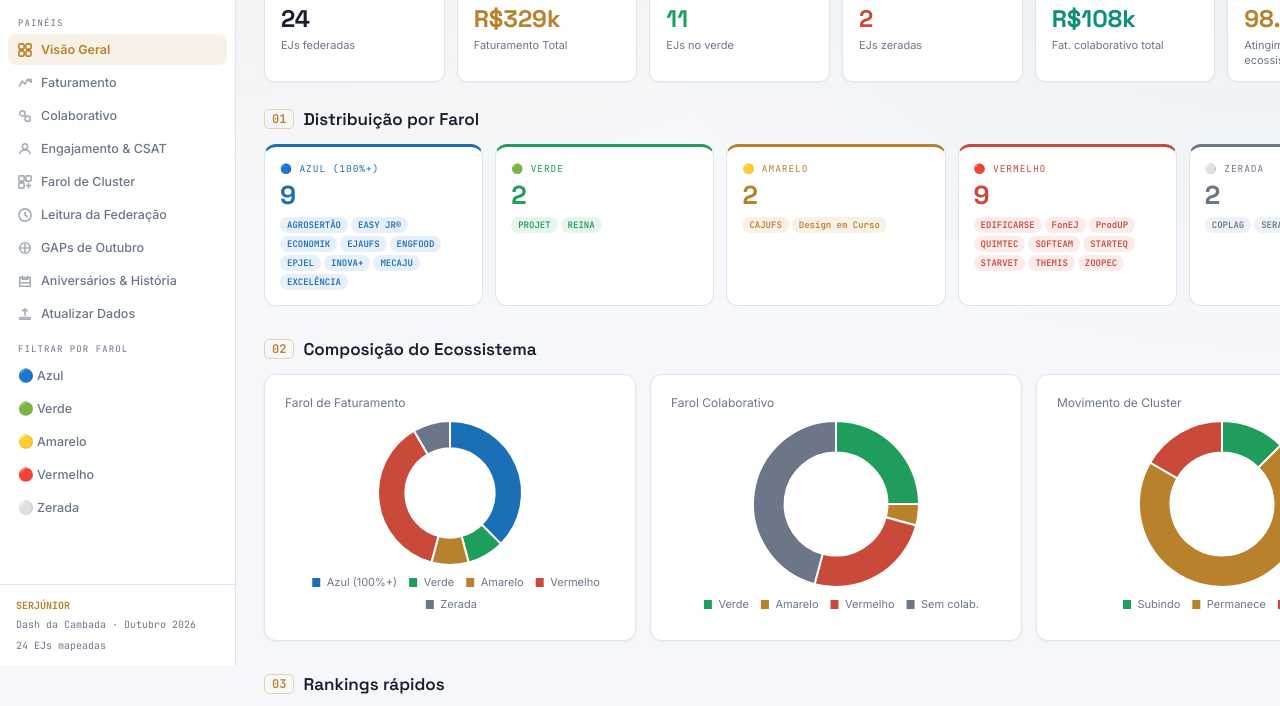
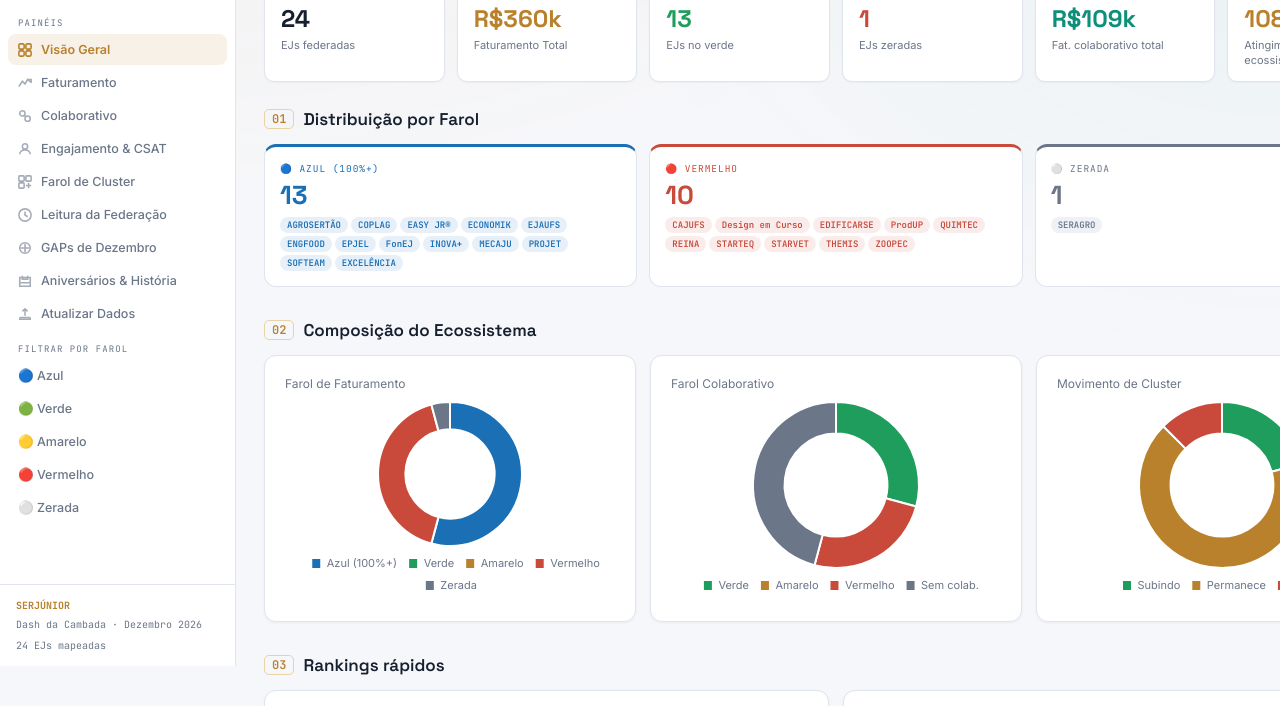
Before and after one commit to enzoguilhermee/Dash-Cambada, a plain HTML site: page index.html in a window 1280 px wide. Shown: the part 134-840 px from the top of the page. Drawn offline with nearby package versions, Linux system fonts and the light colour scheme.

Commit message:
atualização

```diff
--- a/index.html
+++ b/index.html
@@ -1401,7 +1401,7 @@ footer{
   <div class="slogo">
     <div class="slogo-eyebrow">SERJÚNIOR · Dash da Cambada 2026</div>
     <div class="slogo-title">Dash da<br>Cambada</div>
-    <div class="slogo-sub">Outubro 2026 · 24 EJs</div>
+    <div class="slogo-sub">Dezembro 2026 · 24 EJs</div>
   </div>
   <div class="sidebar-inner">
     <span class="sg-lbl">Painéis</span>
@@ -1411,7 +1411,7 @@ footer{
     <div class="nav-item" onclick="sv('engaj',this)"><svg viewBox="0 0 16 16" fill="none" stroke="currentColor" stroke-width="1.8"><circle cx="8" cy="5" r="3"/><path d="M2 14c0-3 2.7-5 6-5s6 2 6 5"/></svg>Engajamento & CSAT</div>
     <div class="nav-item" onclick="sv('cluster',this)"><svg viewBox="0 0 16 16" fill="none" stroke="currentColor" stroke-width="1.8"><rect x="1" y="1" width="6" height="6" rx="1"/><rect x="9" y="1" width="6" height="6" rx="1"/><rect x="1" y="9" width="6" height="6" rx="1"/><path d="M9 12h6M12 9v6"/></svg>Farol de Cluster</div>
     <div class="nav-item" onclick="sv('dash',this)"><svg viewBox="0 0 16 16" fill="none" stroke="currentColor" stroke-width="1.8"><circle cx="8" cy="8" r="7"/><path d="M8 4v4l3 2"/></svg>Leitura da Federação</div>
-    <div class="nav-item" onclick="sv('gaps',this)"><svg viewBox="0 0 16 16" fill="none" stroke="currentColor" stroke-width="1.8"><path d="M3 8h10M8 3v10"/><circle cx="8" cy="8" r="6"/></svg>GAPs de Outubro</div>
+    <div class="nav-item" onclick="sv('gaps',this)"><svg viewBox="0 0 16 16" fill="none" stroke="currentColor" stroke-width="1.8"><path d="M3 8h10M8 3v10"/><circle cx="8" cy="8" r="6"/></svg>GAPs de Dezembro</div>
     <div class="nav-item" onclick="sv('aniv',this)"><svg viewBox="0 0 16 16" fill="none" stroke="currentColor" stroke-width="1.8"><path d="M4 6h8M3 10h10M5 2v3M11 2v3M2 4h12v10H2z"/></svg>Aniversários & História</div>
     <div class="nav-item" onclick="sv('upload',this)"><svg viewBox="0 0 16 16" fill="none" stroke="currentColor" stroke-width="1.8"><path d="M8 10V2M5 5l3-3 3 3"/><path d="M3 12h10a1 1 0 0 1 1 1v1H2v-1a1 1 0 0 1 1-1z"/></svg>Atualizar Dados</div>
     <span class="sg-lbl">Filtrar por farol</span>
@@ -1424,7 +1424,7 @@ footer{
   </div>
   <div class="sfooter">
     <div style="color:var(--gold);font-weight:700;margin-bottom:2px">SERJÚNIOR</div>
-    <div>Dash da Cambada · Outubro 2026</div>
+    <div>Dash da Cambada · Dezembro 2026</div>
     <div style="margin-top:4px">24 EJs mapeadas</div>
   </div>
 </aside>
@@ -1453,7 +1453,7 @@ footer{
       </button>
     </div>
     <div class="tb-meta">
-      <b id="hm-total">24</b> EJs mapeadas · Outubro 2026
+      <b id="hm-total">24</b> EJs mapeadas · Dezembro 2026
     </div>
   </div>
 </div>
@@ -1609,7 +1609,7 @@ footer{
 <!-- ══ CLUSTER ══ -->
 <div class="view" id="view-cluster">
   <div class="section">
-    <div class="section-head"><h2><span class="num">01</span>Farol de Cluster — Outubro 2026</h2></div>
+    <div class="section-head"><h2><span class="num">01</span>Farol de Cluster — Dezembro 2026</h2></div>
     <div class="cl-grid" id="cl-cards"></div>
     <div class="card"><div class="table-scroll"><table>
       <thead><tr><th>EJ</th><th>Cluster Atual</th><th>Almejado</th><th>Situação</th><th>Fat. Bruto</th><th>Fat. Colab.</th><th>% Colab.</th></tr></thead>
@@ -1621,7 +1621,7 @@ footer{
 <!-- ══ LEITURA FEDERAÇÃO ══ -->
 <div class="view" id="view-dash">
   <div class="section">
-    <div class="section-head"><h2><span class="num">01</span>Leitura do Ecossistema — Outubro 2026</h2></div>
+    <div class="section-head"><h2><span class="num">01</span>Leitura do Ecossistema — Dezembro 2026</h2></div>
     <div id="dash-kpis" class="kpis" style="grid-template-columns:repeat(4,1fr);margin-bottom:20px"></div>
     <div class="alert-grid" id="dash-alerts"></div>
   </div>
@@ -1630,7 +1630,7 @@ footer{
 <!-- ══ GAPS ══ -->
 <div class="view" id="view-gaps">
   <div class="section">
-    <div class="section-head"><h2><span class="num">01</span>GAPs de Outubro</h2><div class="sub">Quanto cada EJ precisa para atingir o verde até o fim do mês</div></div>
+    <div class="section-head"><h2><span class="num">01</span>GAPs de Dezembro</h2><div class="sub">Quanto cada EJ precisa para atingir o verde até o fim do mês</div></div>
     <div class="grid-2">
       <div class="card">
         <div style="font-family:'JetBrains Mono',monospace;font-size:10px;color:var(--gold);letter-spacing:.1em;text-transform:uppercase;margin-bottom:3px">💚 Menores GAPs — Faturamento</div>
@@ -1675,13 +1675,13 @@ footer{
     <div class="card" style="margin-top:14px">
       <div style="font-family:'Space Grotesk',sans-serif;font-weight:600;font-size:14px;margin-bottom:12px">Histórico de Atualizações</div>
       <div id="upd-log">
-        <div style="display:flex;justify-content:space-between;padding:5px 0;border-bottom:1px solid var(--line);font-family:'JetBrains Mono',monospace;font-size:11px"><span>Outubro 2026</span><span style="color:var(--teal);font-weight:700">✓ Dados iniciais carregados</span></div>
+        <div style="display:flex;justify-content:space-between;padding:5px 0;border-bottom:1px solid var(--line);font-family:'JetBrains Mono',monospace;font-size:11px"><span>Dezembro 2026</span><span style="color:var(--teal);font-weight:700">✓ Dados iniciais carregados</span></div>
       </div>
     </div>
   </div>
 </div>
 
-<footer>SERJÚNIOR · Dash da Cambada 2026 · 24 EJs analisadas · Outubro 2026</footer>
+<footer>SERJÚNIOR · Dash da Cambada 2026 · 24 EJs analisadas · Dezembro 2026</footer>
 </div><!-- content -->
 </main>
 </div><!-- layout -->
@@ -1716,21 +1716,21 @@ const DATA=[
 "clusterAlmejado": 2,
 "situacao": "PERMANECE",
 "metaFat": 1500.0,
-"fat": 2270.0,
-"pctFat": 151.33,
-"gapFat": -1020.0,
+"fat": 3590.0,
+"pctFat": 239.33,
+"gapFat": -2090.0,
 "farol": "VERDE",
 "categoria": "NORMAL",
-"csatParcial": 0.0,
-"pctCsat": 33.33,
-"pctEngajMEJ": 53.3,
-"pctPermanencia": 17.65,
+"csatParcial": 4.67,
+"pctCsat": 46.15,
+"pctEngajMEJ": 50.0,
+"pctPermanencia": 16.67,
 "fatColab": 170.0,
 "metaColab": 500.0,
 "pctColab": 34.0,
 "gapColab": 330.0,
 "farolColab": "VERMELHO",
-"membros": 15},
+"membros": 16},
 
 <!-- DASH CAJUFS -->
 {"nome": "CAJUFS",
@@ -1743,7 +1743,7 @@ const DATA=[
 "metaFat": 2700.0,
 "fat": 2100.0,
 "pctFat": 77.78,
-"gapFat": 150.0,
+"gapFat": 600.0,
 "farol": "VERDE",
 "categoria": "NORMAL",
 "csatParcial": 0.0,
@@ -1766,9 +1766,9 @@ const DATA=[
 "clusterAlmejado": 2,
 "situacao": "PERMANECE",
 "metaFat": 1500.0,
-"fat": 0.0,
-"pctFat": 0.0,
-"gapFat": 1250.0,
+"fat": 1750.0,
+"pctFat": 116.67,
+"gapFat": -250.0,
 "farol": "ZERADA",
 "categoria": "NORMAL",
 "csatParcial": 0.0,
@@ -1793,7 +1793,7 @@ const DATA=[
 "metaFat": 5000.0,
 "fat": 4123.0,
 "pctFat": 82.46,
-"gapFat": 43.67,
+"gapFat": 877.0,
 "farol": "VERDE",
 "categoria": "NORMAL",
 "csatParcial": 5.0,
@@ -1814,15 +1814,15 @@ const DATA=[
 "fedData": "30/09/2018",
 "cluster": 1,
 "clusterAlmejado": 2,
-"situacao": "PERMANECE",
+"situacao": "SOBE",
 "metaFat": 9350.0,
-"fat": 27640.05,
-"pctFat": 295.62,
-"gapFat": -19848.38,
+"fat": 28740.05,
+"pctFat": 307.38,
+"gapFat": -19390.05,
 "farol": "VERDE",
 "categoria": "NORMAL",
 "csatParcial": 0.0,
-"pctCsat": 40.0,
+"pctCsat": 60.0,
 "pctEngajMEJ": 92.3,
 "pctPermanencia": 50.0,
 "fatColab": 1590.05,
@@ -1843,7 +1843,7 @@ const DATA=[
 "metaFat": 14170.0,
 "fat": 32583.2,
 "pctFat": 229.94,
-"gapFat": -20774.87,
+"gapFat": -18413.2,
 "farol": "VERDE",
 "categoria": "NORMAL",
 "csatParcial": 4.5,
@@ -1866,21 +1866,21 @@ const DATA=[
 "clusterAlmejado": 5,
 "situacao": "CAI",
 "metaFat": 86586.0,
-"fat": 55563.99,
-"pctFat": 64.17,
-"gapFat": 16591.01,
+"fat": 55913.99,
+"pctFat": 64.58,
+"gapFat": 30672.01,
 "farol": "VERMELHO",
 "categoria": "NORMAL",
 "csatParcial": 0.0,
-"pctCsat": 41.67,
+"pctCsat": 46.15,
 "pctEngajMEJ": 100.0,
 "pctPermanencia": 44.44,
-"fatColab": 48054.99,
+"fatColab": 48404.99,
 "metaColab": 75938.5,
-"pctColab": 63.28,
-"gapColab": 27883.51,
+"pctColab": 63.74,
+"gapColab": 27533.51,
 "farolColab": "VERMELHO",
-"membros": 20},
+"membros": 19},
 
 <!-- DASH EJAUFS -->
 {"nome": "EJAUFS",
@@ -1893,18 +1893,18 @@ const DATA=[
 "metaFat": 50577.4,
 "fat": 53305.0,
 "pctFat": 105.39,
-"gapFat": -11157.17,
+"gapFat": -2727.6,
 "farol": "VERDE",
 "categoria": "NORMAL",
-"csatParcial": 5.0,
+"csatParcial": 0.0,
 "pctCsat": 58.82,
 "pctEngajMEJ": 100.0,
-"pctPermanencia": 77.78,
+"pctPermanencia": 100.0,
 "fatColab": 35755.0,
 "metaColab": 46677.12,
 "pctColab": 76.6,
 "gapColab": 10922.12,
-"farolColab": "AMARELO",
+"farolColab": "VERMELHO",
 "membros": 12},
 
 <!-- DASH ENGFOOD -->
@@ -1916,19 +1916,19 @@ const DATA=[
 "clusterAlmejado": 3,
 "situacao": "CAI",
 "metaFat": 5175.0,
-"fat": 5602.82,
-"pctFat": 108.27,
-"gapFat": -1290.32,
+"fat": 5593.42,
+"pctFat": 108.09,
+"gapFat": -418.42,
 "farol": "VERDE",
 "categoria": "NORMAL",
-"csatParcial": 5.0,
+"csatParcial": 4.89,
 "pctCsat": 81.82,
 "pctEngajMEJ": 85.7,
-"pctPermanencia": 40.0,
-"fatColab": 5236.64,
+"pctPermanencia": 45.0,
+"fatColab": 4727.24,
 "metaColab": 653.64,
-"pctColab": 801.15,
-"gapColab": -4583.0,
+"pctColab": 723.22,
+"gapColab": -4073.6,
 "farolColab": "VERDE",
 "membros": 14},
 
@@ -1943,7 +1943,7 @@ const DATA=[
 "metaFat": 11103.25,
 "fat": 61990.17,
 "pctFat": 558.31,
-"gapFat": -52737.46,
+"gapFat": -50886.92,
 "farol": "VERDE",
 "categoria": "NORMAL",
 "csatParcial": 5.0,
@@ -1966,20 +1966,20 @@ const DATA=[
 "clusterAlmejado": 2,
 "situacao": "PERMANECE",
 "metaFat": 2446.0,
-"fat": 1750.0,
-"pctFat": 71.55,
-"gapFat": 288.33,
+"fat": 2450.0,
+"pctFat": 100.16,
+"gapFat": -4.0,
 "farol": "VERDE",
 "categoria": "NORMAL",
 "csatParcial": 4.6,
-"pctCsat": 100.0,
+"pctCsat": 83.33,
 "pctEngajMEJ": 76.5,
 "pctPermanencia": 56.67,
-"fatColab": 240.0,
+"fatColab": 940.0,
 "metaColab": 500.0,
-"pctColab": 48.0,
-"gapColab": 260.0,
-"farolColab": "VERMELHO",
+"pctColab": 188.0,
+"gapColab": -440.0,
+"farolColab": "VERDE",
 "membros": 17},
 
 <!-- DASH INOVA+ -->
@@ -1991,13 +1991,13 @@ const DATA=[
 "clusterAlmejado": 2,
 "situacao": "PERMANECE",
 "metaFat": 4032.48,
-"fat": 7345.0,
-"pctFat": 182.15,
-"gapFat": -3984.6,
+"fat": 10055.0,
+"pctFat": 249.35,
+"gapFat": -6022.52,
 "farol": "VERDE",
 "categoria": "NORMAL",
 "csatParcial": 0.0,
-"pctCsat": 10.0,
+"pctCsat": 8.33,
 "pctEngajMEJ": 100.0,
 "pctPermanencia": 33.33,
 "fatColab": 115.0,
@@ -2016,21 +2016,21 @@ const DATA=[
 "clusterAlmejado": 2,
 "situacao": "PERMANECE",
 "metaFat": 1600.0,
-"fat": 1686.0,
-"pctFat": 105.38,
-"gapFat": -352.67,
+"fat": 1990.0,
+"pctFat": 124.37,
+"gapFat": -390.0,
 "farol": "VERDE",
 "categoria": "NORMAL",
 "csatParcial": 0.0,
-"pctCsat": 66.67,
-"pctEngajMEJ": 50.0,
+"pctCsat": 75.0,
+"pctEngajMEJ": 55.0,
 "pctPermanencia": 23.08,
 "fatColab": 258.0,
 "metaColab": 500.0,
 "pctColab": 51.6,
 "gapColab": 242.0,
 "farolColab": "VERMELHO",
-"membros": 22},
+"membros": 20},
 
 <!-- DASH PRODUP -->
 {"nome": "ProdUP",
@@ -2043,7 +2043,7 @@ const DATA=[
 "metaFat": 36335.65,
 "fat": 25535.87,
 "pctFat": 70.28,
-"gapFat": 4743.84,
+"gapFat": 10799.78,
 "farol": "VERMELHO",
 "categoria": "NORMAL",
 "csatParcial": 4.86,
@@ -2066,19 +2066,19 @@ const DATA=[
 "clusterAlmejado": 2,
 "situacao": "SOBE",
 "metaFat": 16000.0,
-"fat": 15062.44,
-"pctFat": 94.14,
-"gapFat": -1729.11,
+"fat": 16362.44,
+"pctFat": 102.27,
+"gapFat": -362.44,
 "farol": "VERDE",
 "categoria": "NORMAL",
-"csatParcial": 4.88,
-"pctCsat": 66.67,
+"csatParcial": 4.91,
+"pctCsat": 78.57,
 "pctEngajMEJ": 77.3,
 "pctPermanencia": 58.33,
-"fatColab": 4000.0,
+"fatColab": 5300.0,
 "metaColab": 500.0,
-"pctColab": 800.0,
-"gapColab": -3500.0,
+"pctColab": 1060.0,
+"gapColab": -4800.0,
 "farolColab": "VERDE",
 "membros": 22},
 
@@ -2093,7 +2093,7 @@ const DATA=[
 "metaFat": 29145.38,
 "fat": 7278.15,
 "pctFat": 24.97,
-"gapFat": 17009.67,
+"gapFat": 21867.23,
 "farol": "VERMELHO",
 "categoria": "NORMAL",
 "csatParcial": 0.0,
@@ -2118,11 +2118,11 @@ const DATA=[
 "metaFat": 2900.0,
 "fat": 2470.0,
 "pctFat": 85.17,
-"gapFat": -53.33,
+"gapFat": 430.0,
 "farol": "VERMELHO",
 "categoria": "NORMAL",
-"csatParcial": 5.0,
-"pctCsat": 25.0,
+"csatParcial": 0.0,
+"pctCsat": 75.0,
 "pctEngajMEJ": 60.0,
 "pctPermanencia": 25.81,
 "fatColab": 0.0,
@@ -2143,7 +2143,7 @@ const DATA=[
 "metaFat": 1500.0,
 "fat": 0.0,
 "pctFat": 0.0,
-"gapFat": 1250.0,
+"gapFat": 1500.0,
 "farol": "ZERADA",
 "categoria": "NORMAL",
 "csatParcial": 0.0,
@@ -2164,14 +2164,14 @@ const DATA=[
 "fedData": "04/07/2015",
 "cluster": 2,
 "clusterAlmejado": 3,
-"situacao": "CAI",
+"situacao": "SOBE",
 "metaFat": 27027.01,
-"fat": 5777.88,
-"pctFat": 21.38,
-"gapFat": 16744.63,
+"fat": 27688.74,
+"pctFat": 102.45,
+"gapFat": -661.73,
 "farol": "VERMELHO",
 "categoria": "NORMAL",
-"csatParcial": 5.0,
+"csatParcial": 0.0,
 "pctCsat": 71.43,
 "pctEngajMEJ": 79.5,
 "pctPermanencia": 57.5,
@@ -2193,7 +2193,7 @@ const DATA=[
 "metaFat": 11626.26,
 "fat": 2532.64,
 "pctFat": 21.78,
-"gapFat": 7155.91,
+"gapFat": 9093.62,
 "farol": "VERMELHO",
 "categoria": "NORMAL",
 "csatParcial": 0.0,
@@ -2218,7 +2218,7 @@ const DATA=[
 "metaFat": 1500.0,
 "fat": 466.95,
 "pctFat": 31.13,
-"gapFat": 783.05,
+"gapFat": 1033.05,
 "farol": "ZERADA",
 "categoria": "NORMAL",
 "csatParcial": 0.0,
@@ -2241,15 +2241,15 @@ const DATA=[
 "clusterAlmejado": 2,
 "situacao": "PERMANECE",
 "metaFat": 7130.0,
-"fat": 1900.0,
-"pctFat": 26.65,
-"gapFat": 4041.67,
+"fat": 2100.0,
+"pctFat": 29.45,
+"gapFat": 5030.0,
 "farol": "VERMELHO",
 "categoria": "NORMAL",
 "csatParcial": 5.0,
-"pctCsat": 100.0,
-"pctEngajMEJ": 37.1,
-"pctPermanencia": 97.22,
+"pctCsat": 90.91,
+"pctEngajMEJ": 34.3,
+"pctPermanencia": 91.89,
 "fatColab": 0.0,
 "metaColab": 500.0,
 "pctColab": 0.0,
@@ -2268,13 +2268,13 @@ const DATA=[
 "metaFat": 2500.0,
 "fat": 1260.0,
 "pctFat": 50.4,
-"gapFat": 823.33,
+"gapFat": 1240.0,
 "farol": "VERMELHO",
 "categoria": "NORMAL",
 "csatParcial": 0.0,
 "pctCsat": 0.0,
 "pctEngajMEJ": 50.0,
-"pctPermanencia": 36.84,
+"pctPermanencia": 42.11,
 "fatColab": 0.0,
 "metaColab": 500.0,
 "pctColab": 0.0,
@@ -2293,11 +2293,11 @@ const DATA=[
 "metaFat": 1500.0,
 "fat": 10403.05,
 "pctFat": 693.54,
-"gapFat": -9153.05,
+"gapFat": -8903.05,
 "farol": "AZUL",
 "categoria": "NORMAL",
 "csatParcial": 5.0,
-"pctCsat": 66.67,
+"pctCsat": 100.0,
 "pctEngajMEJ": 62.5,
 "pctPermanencia": 31.25,
 "fatColab": 0.0,
@@ -2312,7 +2312,7 @@ const DATA=[
 // Critério (igual ao da planilha): meta proporcional = 100 * MES_ATUAL / 12.
 // Verde: a partir da meta proporcional · Amarelo: até 1 mês abaixo dela · Vermelho: abaixo disso.
 // Ex.: outubro (mês 10) → verde a partir de 83,33% · amarelo de 75% a 83,33% da meta anual.
-const MES_ATUAL = 10; // Outubro
+const MES_ATUAL = 12; // Dezembro
 
 function calcFarol(fat, pctFat) {
   if (fat === 0) return 'ZERADA';
@@ -2400,8 +2400,8 @@ const VIEW_TITLES = {
   colab: 'Faturamento Colaborativo',
   engaj: 'Engajamento, CSAT & Permanência',
   cluster: 'Farol de Cluster',
-  dash: 'Leitura da Federação — Outubro 2026',
-  gaps: 'GAPs de Outubro',
+  dash: 'Leitura da Federação — Dezembro 2026',
+  gaps: 'GAPs de Dezembro',
   aniv: 'Aniversários & História',
   upload: 'Atualizar Dados'
 };
@@ -2962,7 +2962,7 @@ function openPanel(name) {
       <div class="pstat"><div class="pstat-lbl">Engaj. MEJ</div><div class="pstat-val" style="color:var(--teal)">${pctFmt(d.pctEngajMEJ)}</div></div>
       <div class="pstat"><div class="pstat-lbl">Permanência</div><div class="pstat-val" style="color:var(--green)">${pctFmt(d.pctPermanencia)}</div></div>
     </div>
-    <div class="psec-title">GAPs de Outubro</div>
+    <div class="psec-title">GAPs de Dezembro</div>
     <div style="display:grid;grid-template-columns:1fr 1fr;gap:8px">
       <div class="pstat" style="background:${d.gapFat<=0?'var(--green-bg)':'var(--red-bg)'}">
         <div class="pstat-lbl">GAP Fat. p/ Verde</div>
```
